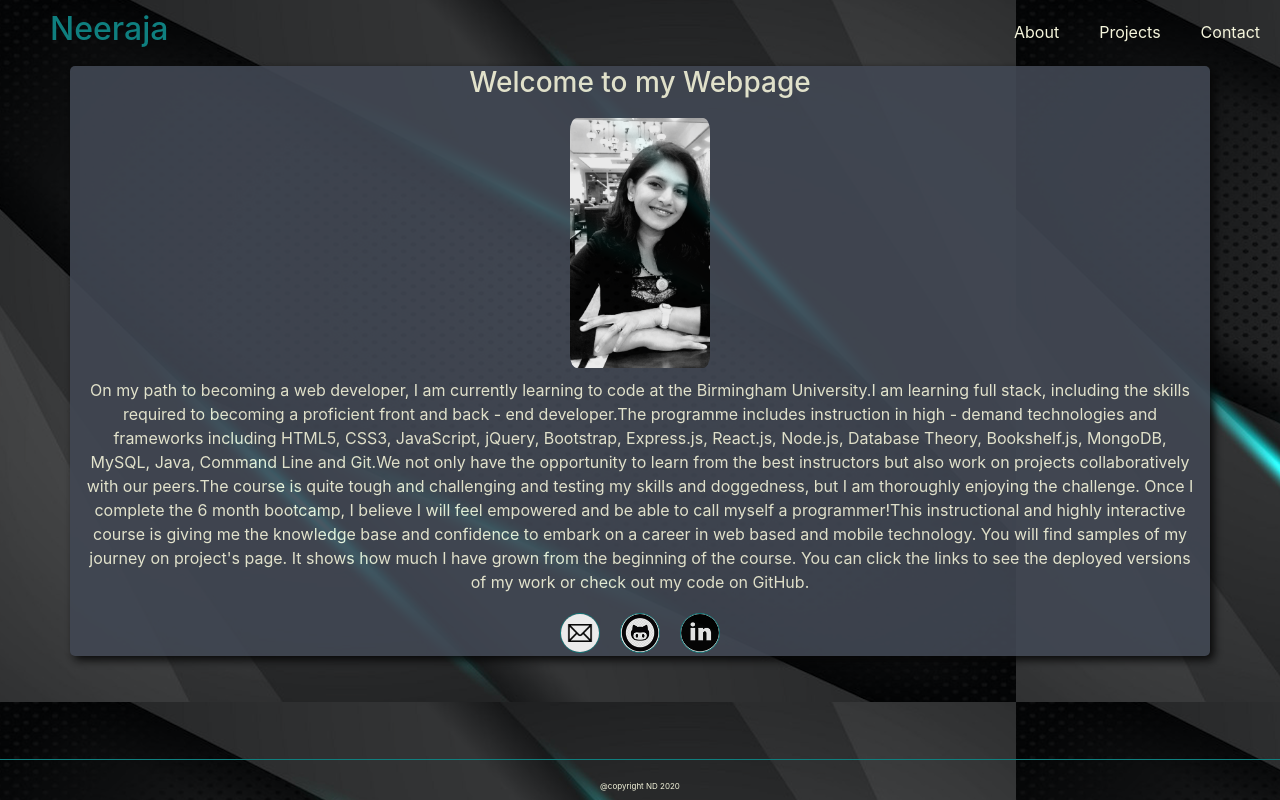
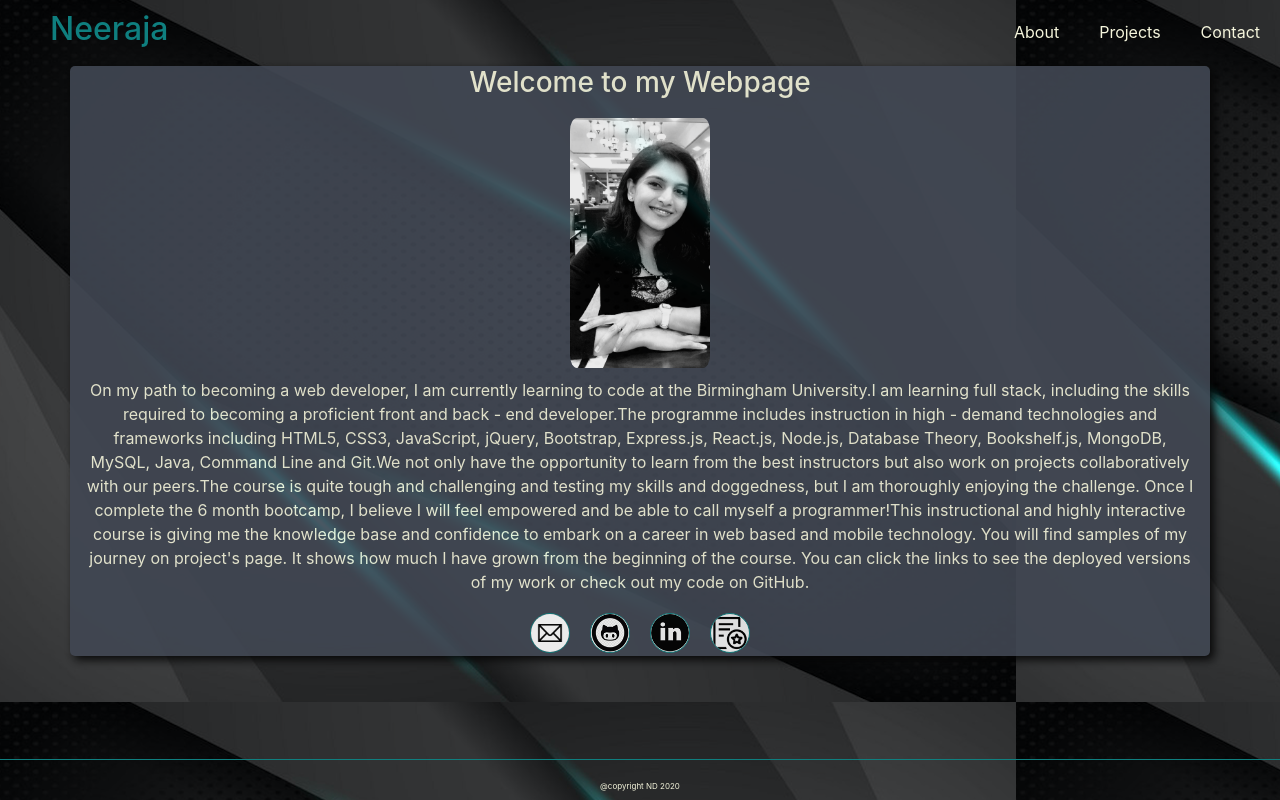
Before and after one commit to NeerajaDjea/react-portfolio, a React (Create React App) app: page / in a window 1280 px wide. Built offline with nearby package versions, Linux system fonts and the light colour scheme.

Commit message:
added cv

```diff
--- a/src/App.css
+++ b/src/App.css
@@ -43,6 +43,7 @@ body {
 
 .card-text {
     background-color: #414753;
+    opacity: 0.9;
     height: 120px;
 }
 
--- a/src/components/About.js
+++ b/src/components/About.js
@@ -5,6 +5,7 @@ import Header from './Header';
 import email from '../email.png';
 import github from '../github.png';
 import linkedin from '../linkedin.png';
+import cv from '../cv.png';
 import { BrowserRouter as Router, Switch, Route, Link } from 'react-router-dom';
 
 function About() {
@@ -62,6 +63,13 @@ function About() {
           >
             <img className='img-fluid' src={linkedin} alt='' />
           </a>
+          <a
+            href='https://drive.google.com/file/d/1mvU_iw7LkpFoex19n3zZuy-sDkr2-J5h/view'
+            target='_blank'
+            rel='noopener noreferrer'
+          >
+            <img className='img-fluid' src={cv} alt='' />
+          </a>
         </div>
       </div>
       <Footer />
```
Also changed, not shown: src/cv.png (added).
